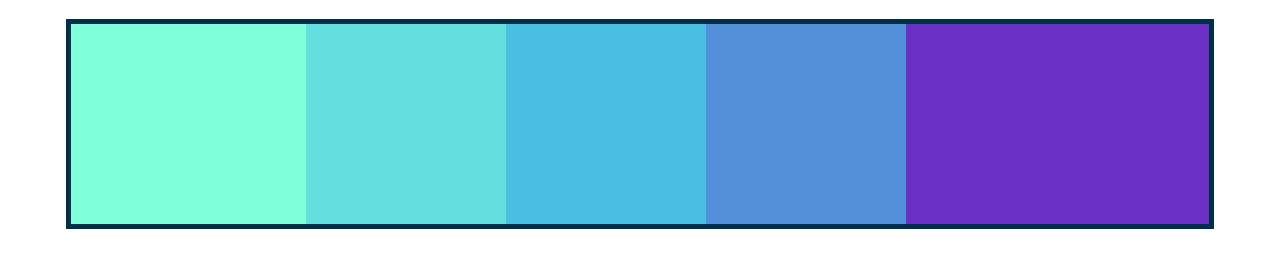
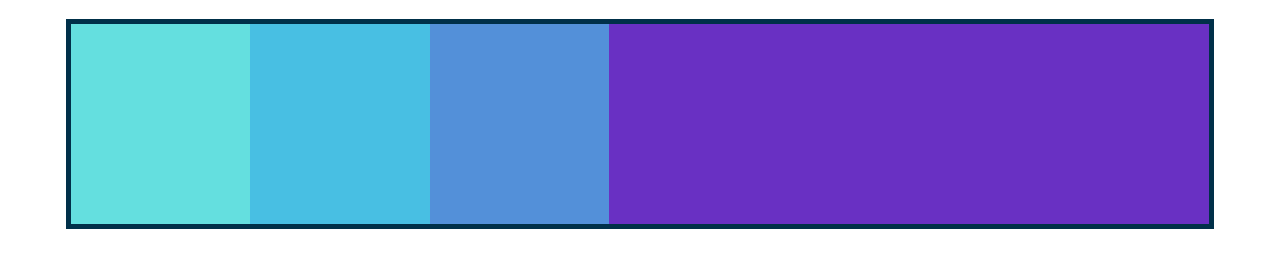
Before and after one commit to bern4t/UDEMY-WebDevBootcamp, a plain HTML site: page Practice/Flexbox_And_Responsive/Flexbox/index.html in a window 1280 px wide. Shown: the part 67-334 px from the top of the page. Drawn offline with nearby package versions, Linux system fonts and the light colour scheme.

Commit message:
Practice flex-shrink

```diff
--- a/Practice/Flexbox_And_Responsive/Flexbox/app.css
+++ b/Practice/Flexbox_And_Responsive/Flexbox/app.css
@@ -13,13 +13,13 @@ h1 {
   display: flex;
   flex-direction: row;
   justify-content: center;
-  flex-wrap: wrap;
+  /* flex-wrap: wrap; */
 }
 
 #container div {
   width: 200px;
   height: 200px;
-  flex-basis: 200px;
+  flex-basis: 600px;
 }
 
 /* Align-self practice
@@ -34,8 +34,10 @@ div:nth-of-type(5) {
 /* Flex-grow practice */
 div:nth-of-type(1) {
   flex-grow: 1;
+  flex-shrink: 3;
 }
 
 div:nth-of-type(5) {
   flex-grow: 3;
+  flex-shrink: 0;
 }
```
